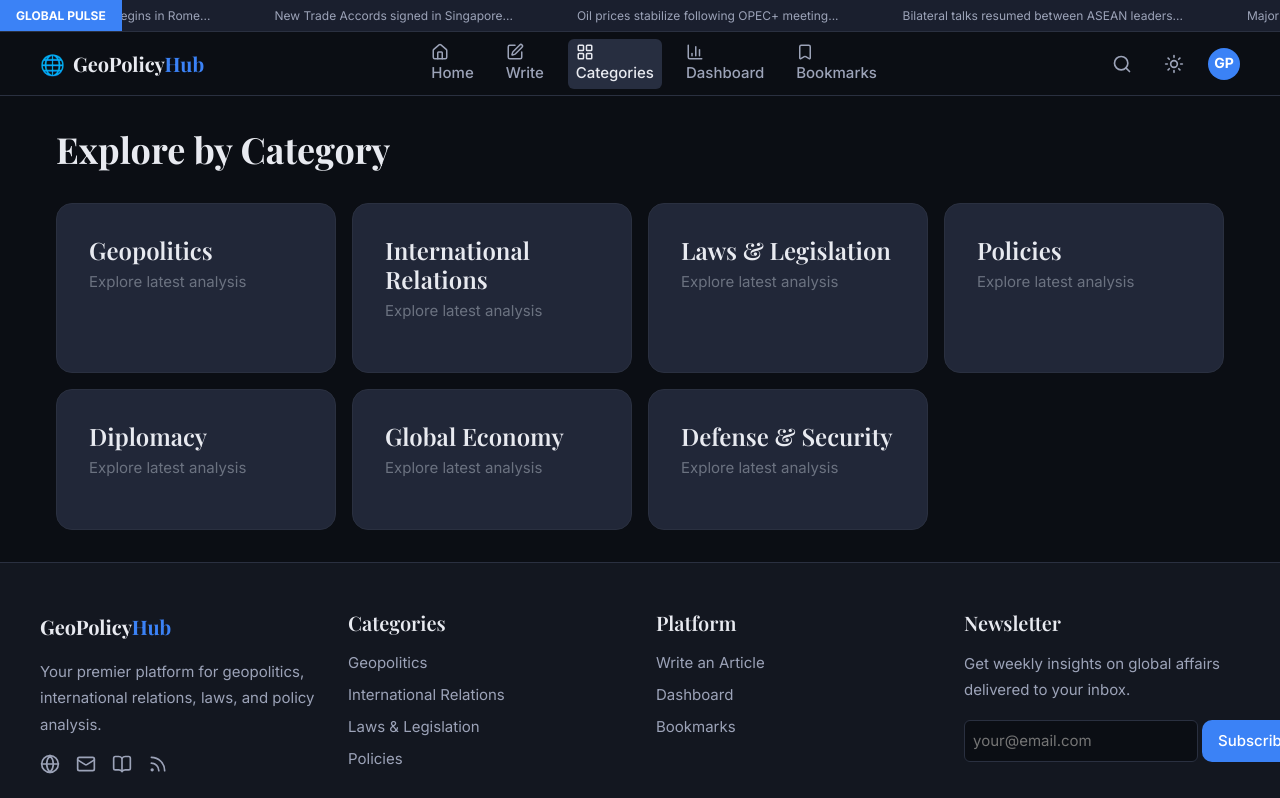
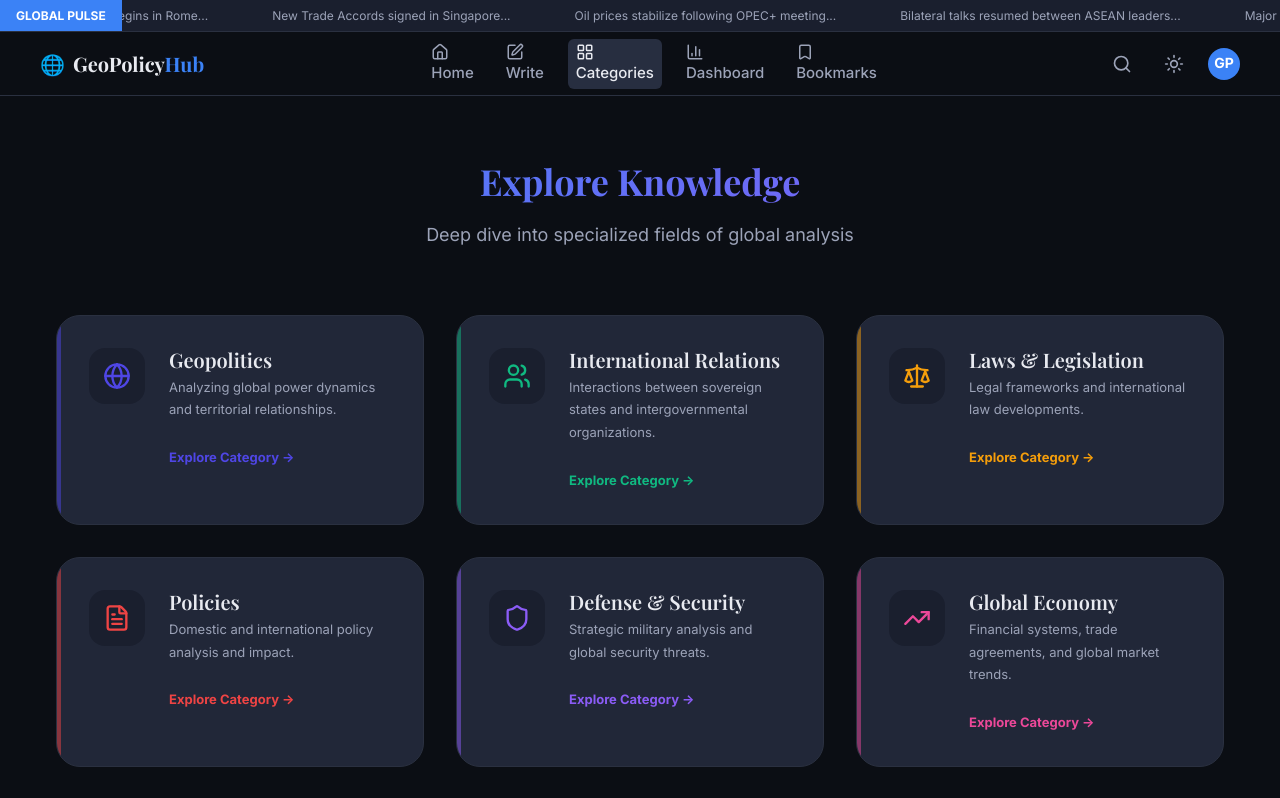
Before and after one commit to DevilEye03/geopolicy-hub, a React (Vite) app: page /categories in a window 1280 px wide. Shown: the top 798 px of the page. Built offline with nearby package versions, Linux system fonts and the light colour scheme; a web font is replaced by a local one.

Commit message:
Enhance categories section and add Science & Tech, Health, and Energy categories

```diff
--- a/src/components/layout/Footer.jsx
+++ b/src/components/layout/Footer.jsx
@@ -36,11 +36,13 @@ export function Footer() {
 
         <div>
           <h4 style={{ marginBottom: 'var(--space-md)' }}>Categories</h4>
-          <div style={{ display: 'flex', flexDirection: 'column', gap: 'var(--space-sm)' }}>
+          <div style={{ display: 'grid', gridTemplateColumns: '1fr 1fr', gap: 'var(--space-sm)' }}>
             <Link to="/categories" style={{ color: 'var(--text-secondary)' }}>Geopolitics</Link>
-            <Link to="/categories" style={{ color: 'var(--text-secondary)' }}>International Relations</Link>
-            <Link to="/categories" style={{ color: 'var(--text-secondary)' }}>Laws & Legislation</Link>
+            <Link to="/categories" style={{ color: 'var(--text-secondary)' }}>Relations</Link>
+            <Link to="/categories" style={{ color: 'var(--text-secondary)' }}>Laws</Link>
             <Link to="/categories" style={{ color: 'var(--text-secondary)' }}>Policies</Link>
+            <Link to="/categories" style={{ color: 'var(--text-secondary)' }}>Tech</Link>
+            <Link to="/categories" style={{ color: 'var(--text-secondary)' }}>Health</Link>
           </div>
         </div>
 
--- a/src/pages/Categories.jsx
+++ b/src/pages/Categories.jsx
@@ -1,26 +1,82 @@
 import React from 'react';
+import { Globe, Users, Scale, FileText, Shield, TrendingUp, Cpu, HeartPulse, Zap } from 'lucide-react';
+
+const categoryData = [
+  {
+    name: 'Geopolitics',
+    icon: Globe,
+    description: 'Analyzing global power dynamics and territorial relationships.',
+    color: '#4F46E5'
+  },
+  {
+    name: 'International Relations',
+    icon: Users,
+    description: 'Interactions between sovereign states and intergovernmental organizations.',
+    color: '#10B981'
+  },
+  {
+    name: 'Laws & Legislation',
+    icon: Scale,
+    description: 'Legal frameworks and international law developments.',
+    color: '#F59E0B'
+  },
+  {
+    name: 'Policies',
+    icon: FileText,
+    description: 'Domestic and international policy analysis and impact.',
+    color: '#EF4444'
+  },
+  {
+    name: 'Defense & Security',
+    icon: Shield,
+    description: 'Strategic military analysis and global security threats.',
+    color: '#8B5CF6'
+  },
+  {
+    name: 'Global Economy',
+    icon: TrendingUp,
+    description: 'Financial systems, trade agreements, and global market trends.',
+    color: '#EC4899'
+  },
+  {
+    name: 'Science & Tech',
+    icon: Cpu,
+    description: 'Technological innovation and its geopolitical implications.',
+    color: '#06B6D4'
+  },
+  {
+    name: 'Health',
+    icon: HeartPulse,
+    description: 'Global health crises, healthcare policy, and biotechnology.',
+    color: '#F97316'
+  },
+  {
+    name: 'Energy & Climate',
+    icon: Zap,
+    description: 'Energy security and global climate change responses.',
+    color: '#84CC16'
+  }
+];
 
 export function Categories() {
-  const categories = ['Geopolitics', 'International Relations', 'Laws & Legislation', 'Policies', 'Diplomacy', 'Global Economy', 'Defense & Security'];
+  return (
+    <div className="categories-page">
+      <header className="page-header">
+        <h1 className="text-gradient">Explore Knowledge</h1>
+        <p>Deep dive into specialized fields of global analysis</p>
+      </header>
 
-  return (
-    <div>
-      <h1 style={{ marginBottom: 'var(--space-xl)' }}>Explore by Category</h1>
-      <div style={{ display: 'grid', gridTemplateColumns: 'repeat(auto-fit, minmax(250px, 1fr))', gap: 'var(--space-md)' }}>
-        {categories.map((cat, idx) => (
-          <div key={idx} style={{
-            padding: 'var(--space-xl)',
-            background: 'var(--bg-elevated)',
-            border: '1px solid var(--border-primary)',
-            borderRadius: 'var(--radius-lg)',
-            cursor: 'pointer',
-            transition: 'var(--transition-fast)'
-          }}
-          onMouseOver={e => e.currentTarget.style.borderColor = 'var(--accent-primary)'}
-          onMouseOut={e => e.currentTarget.style.borderColor = 'var(--border-primary)'}
-          >
-            <h3 style={{ margin: 0, color: 'var(--text-primary)' }}>{cat}</h3>
-            <p style={{ color: 'var(--text-tertiary)', marginTop: 'var(--space-xs)' }}>Explore latest analysis</p>
+      <div className="categories-grid">
+        {categoryData.map((cat, idx) => (
+          <div key={idx} className="category-card" style={{ '--accent': cat.color }}>
+            <div className="category-icon-wrapper">
+              <cat.icon size={28} />
+            </div>
+            <div className="category-card-content">
+              <h3>{cat.name}</h3>
+              <p>{cat.description}</p>
+              <button className="category-action-btn">Explore Category →</button>
+            </div>
           </div>
         ))}
       </div>
--- a/src/pages/Write.jsx
+++ b/src/pages/Write.jsx
@@ -149,6 +149,9 @@ export function Write() {
             <option value="Diplomacy">🕊️ Diplomacy</option>
             <option value="Defense & Security">🛡️ Defense & Security</option>
             <option value="Global Economy">💹 Global Economy</option>
+            <option value="Science & Tech">💻 Science & Tech</option>
+            <option value="Health">🏥 Health</option>
+            <option value="Energy & Climate">⚡ Energy & Climate</option>
           </select>
 
           <div style={{ flex: 1, minWidth: '200px', display: 'flex', alignItems: 'center', gap: 'var(--space-xs)' }}>
--- a/src/styles/components.css
+++ b/src/styles/components.css
@@ -492,3 +492,100 @@
     font-weight: var(--weight-medium);
     color: var(--text-primary);
 }
+
+/* Categories Page */
+.categories-page {
+    padding: var(--space-xl) 0;
+}
+
+.page-header {
+    text-align: center;
+    margin-bottom: var(--space-3xl);
+}
+
+.page-header p {
+    color: var(--text-secondary);
+    font-size: var(--text-lg);
+    margin-top: var(--space-sm);
+}
+
+.categories-grid {
+    display: grid;
+    grid-template-columns: repeat(auto-fit, minmax(320px, 1fr));
+    gap: var(--space-xl);
+}
+
+.category-card {
+    background: var(--bg-elevated);
+    border: 1px solid var(--border-primary);
+    border-radius: var(--radius-xl);
+    padding: var(--space-xl);
+    display: flex;
+    gap: var(--space-lg);
+    transition: var(--transition-base);
+    position: relative;
+    overflow: hidden;
+}
+
+.category-card::before {
+    content: '';
+    position: absolute;
+    top: 0;
+    left: 0;
+    width: 4px;
+    height: 100%;
+    background: var(--accent);
+    opacity: 0.5;
+    transition: var(--transition-fast);
+}
+
+.category-card:hover {
+    transform: translateY(-4px);
+    border-color: var(--accent);
+    box-shadow: var(--shadow-xl);
+}
+
+.category-card:hover::before {
+    opacity: 1;
+    width: 6px;
+}
+
+.category-icon-wrapper {
+    width: 56px;
+    height: 56px;
+    border-radius: var(--radius-lg);
+    background: var(--bg-tertiary);
+    color: var(--accent);
+    display: flex;
+    align-items: center;
+    justify-content: center;
+    flex-shrink: 0;
+}
+
+.category-card-content h3 {
+    font-size: var(--text-xl);
+    margin-bottom: var(--space-xs);
+    color: var(--text-primary);
+}
+
+.category-card-content p {
+    font-size: var(--text-sm);
+    color: var(--text-secondary);
+    line-height: var(--leading-relaxed);
+    margin-bottom: var(--space-lg);
+}
+
+.category-action-btn {
+    background: transparent;
+    border: none;
+    color: var(--accent);
+    font-weight: var(--weight-bold);
+    font-size: var(--text-sm);
+    padding: 0;
+    cursor: pointer;
+    transition: var(--transition-fast);
+}
+
+.category-action-btn:hover {
+    transform: translateX(4px);
+}
```
